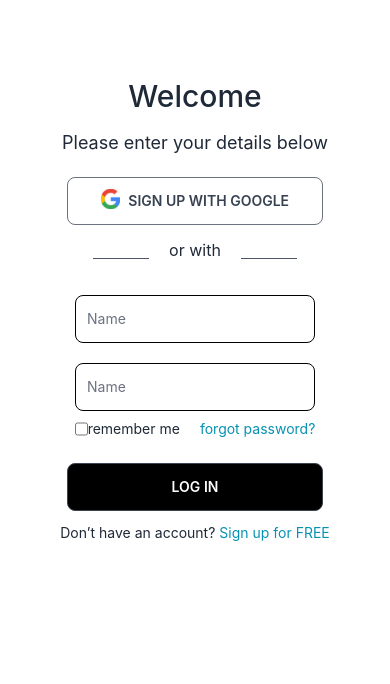
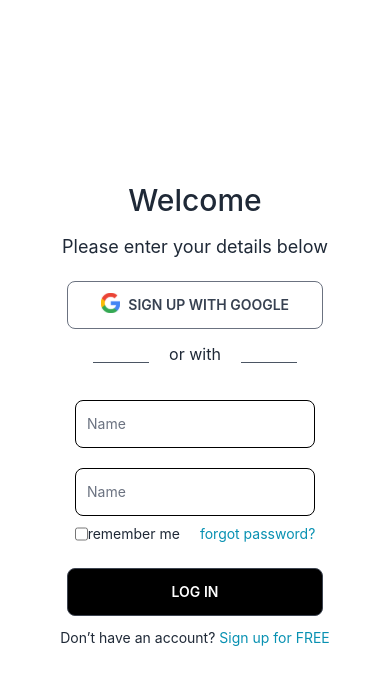
Before and after one commit to AhmedEldesoky99/Travel-Trust-ITI-Frontend, a React (Vite) app: page /login in a window 390 px wide. Shown: the top 684 px of the page. Built offline with nearby package versions, Linux system fonts and the light colour scheme; the HTML template or start-up script is replaced by a standard one.

Commit message:
margin top& bottom fixed

```diff
--- a/src/pages/Login/index.jsx
+++ b/src/pages/Login/index.jsx
@@ -9,7 +9,7 @@ const Login = () => {
                     <div className="absolute top-10 left-5 bg-logo-join bg-cover h-[5rem] w-[6.2rem]"></div>
                 </div>
             </div>
-            <div className="flex flex-col justify-center items-center lg:w-[50vw] 2xs:w-[100vw] xl:mt-0 md:mt-[10%] 2xs:mt-[20%]">
+            <div className="flex flex-col justify-center items-center lg:w-[50vw] 2xs:w-[100vw] xl:mt-0 my-auto h-[100vh]">
                 <h1 className="md:text-4xl 2xs:text-3xl">Welcome</h1>
                 <p className="text-lg mb-5">Please enter your details below</p>
                 <button className="btn btn-wide bg-white text-gray-700 border-gray-500 mb-4"> <img src={Google} className="h-5 pr-2 mb-1" /> sign up with google</button>
--- a/src/pages/Signup/index.jsx
+++ b/src/pages/Signup/index.jsx
@@ -13,7 +13,7 @@ const SignUp = () => {
                     <p className="text-white text-lg"> - Anita Desal - </p>
                 </div>
             </div>
-            <div className="flex flex-col justify-center items-center lg:w-[50vw] 2xs:w-[100vw] xl:mt-0 md:mt-[10%] 2xs:mt-[15%]">
+            <div className="flex flex-col justify-center items-center lg:w-[50vw] 2xs:w-[100vw] xl:mt-0 my-auto h-[100vh]">
                     <h1 className="md:text-4xl 2xs:text-3xl md:mb-2 2xs:mb-4">Create an account</h1>
                     <button className="btn btn-wide bg-white text-gray-700 border-gray-500 mb-4 "><img src={Google} className="h-5 pr-2 mb-1" />  sign up with google</button>
                     <div className='flex flex-row items-center'>
```
